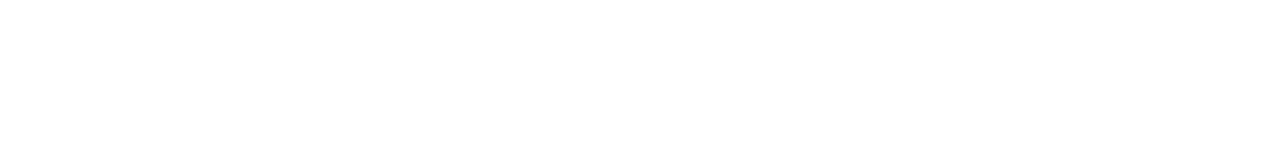
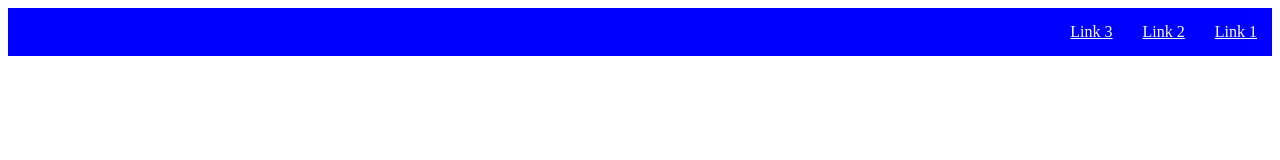
Before and after one commit to KatySaung/RTT-Website, a plain HTML site: page index.html in a window 1280 px wide. Shown: the top 160 px of the page. Drawn offline with Linux system fonts and the light colour scheme.

Commit message:
created sticky nav

```diff
--- a/index.html
+++ b/index.html
@@ -4,6 +4,14 @@
     <meta charset="UTF-8" />
     <meta name="viewport" content="width=device-width, initial-scale=1.0" />
     <title>RTT Website</title>
+    <link rel="stylesheet" href="styles.css" />
   </head>
-  <body></body>
+  <body>
+    <div id="NavBar">
+      <a href="">Link 1</a>
+      <a href="">Link 2</a>
+      <a href="">Link 3</a>
+    </div>
+  </body>
+  <script src="js/script.js"></script>
 </html>
--- a/js/script.js
+++ b/js/script.js
@@ -1 +1,11 @@
-//Test
+const navbar = document.querySelector("#NavBar");
+let navTop = navbar.offsetTop;
+function stickynavbar() {
+  if (window.scrollY >= navTop) {
+    navbar.classList.add("sticky");
+  } else {
+    navbar.classList.remove("sticky");
+  }
+  console.log(window.scrollY);
+}
+window.addEventListener("scroll", stickynavbar);
--- a/styles.css
+++ b/styles.css
@@ -0,0 +1,24 @@
+body {
+  height: 300vh;
+}
+
+/* NavBar */
+#NavBar {
+  background-color: blue;
+  overflow: hidden;
+}
+
+/* CSS NavBar a tag */
+#NavBar a {
+  color: white;
+  text-align: center;
+  padding: 15px;
+  float: right;
+  display: block;
+}
+/* sticky NavBar */
+.sticky {
+  position: fixed;
+  top: 0;
+  width: 100%;
+}
```
